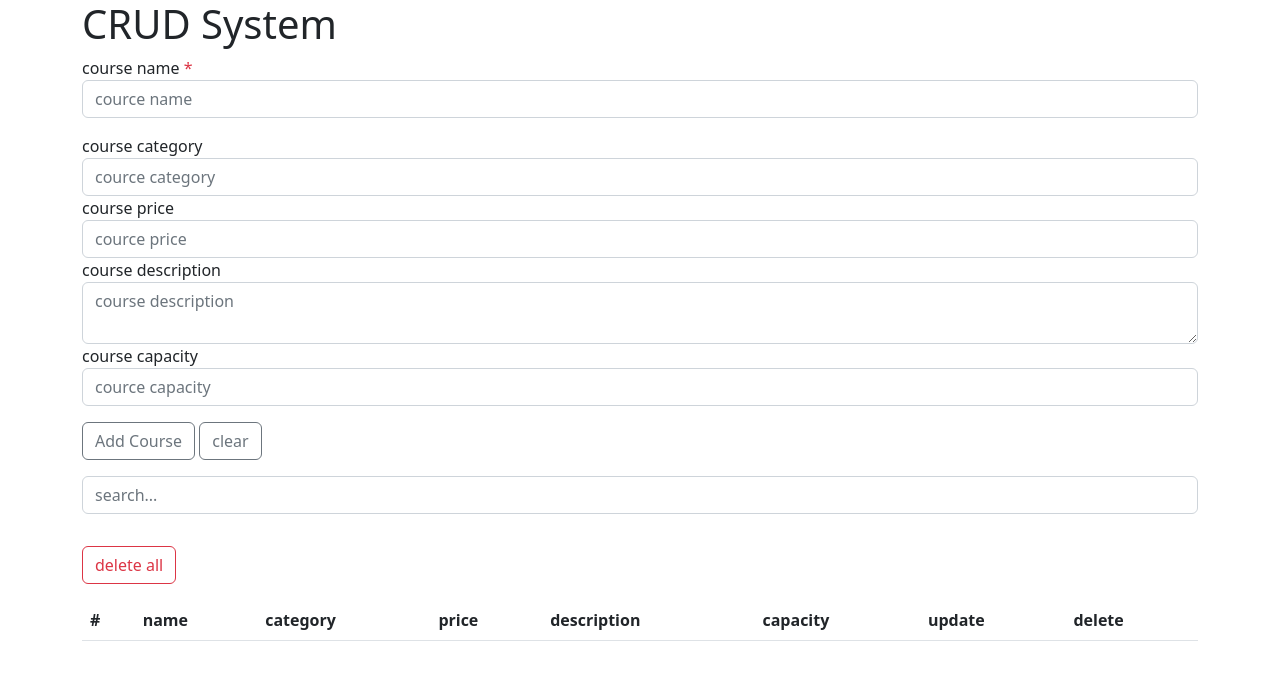
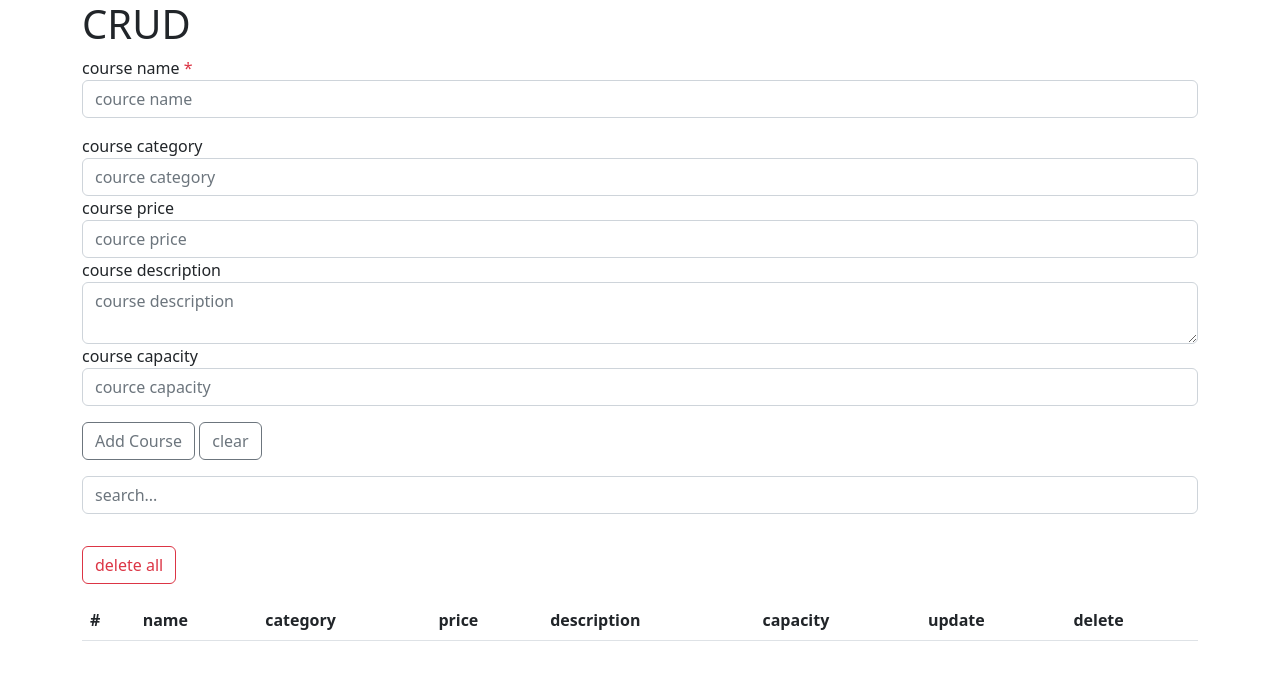
Before and after one commit to khaled98-j/crud, a plain HTML site: page index.html in a window 1280 px wide. Drawn offline with nearby package versions, Linux system fonts and the light colour scheme.

Commit message:
change heading

```diff
--- a/index.html
+++ b/index.html
@@ -17,7 +17,7 @@
 
     <div class="add-course">
         <div class="container">
-            <h1>CRUD System</h1>
+            <h1>CRUD </h1>
             <form action="">
                 <div class="mb-3">
                     <label for="">course name <span class="text-danger">*</span> </label>
```
